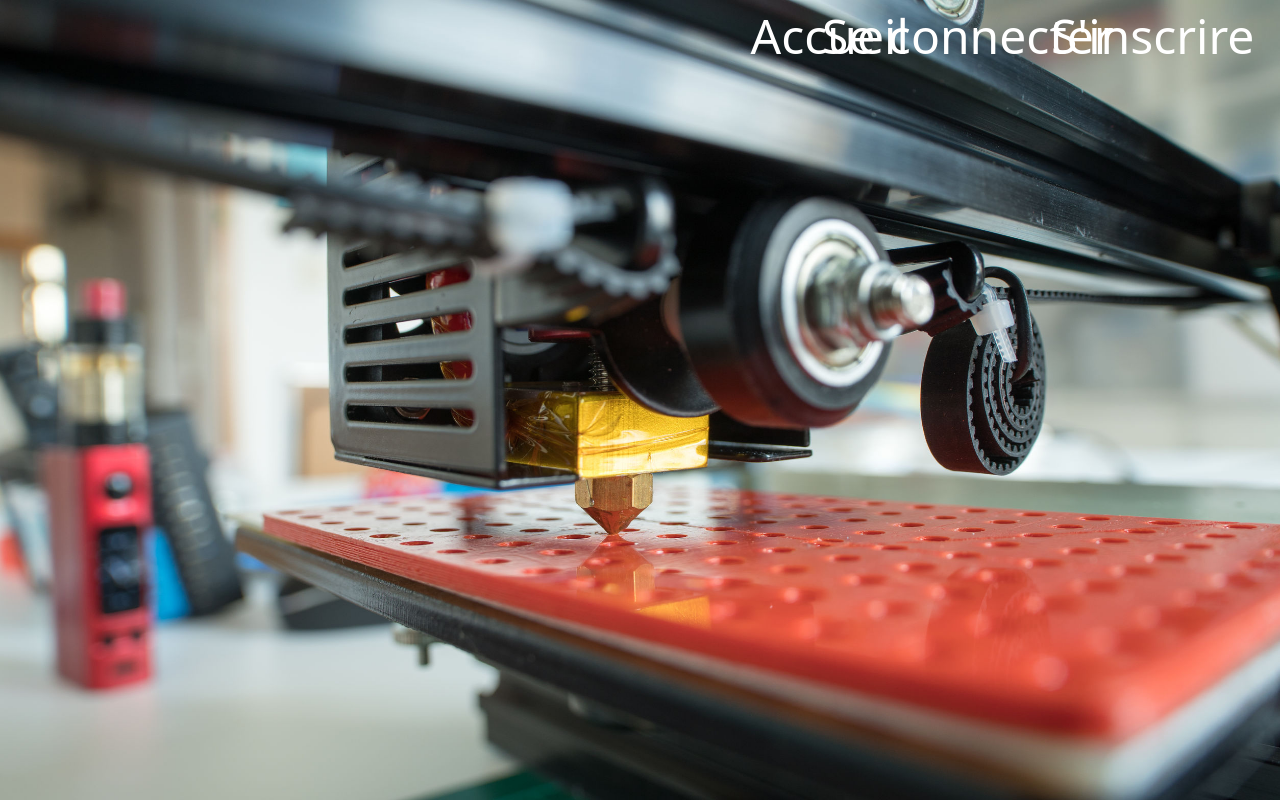
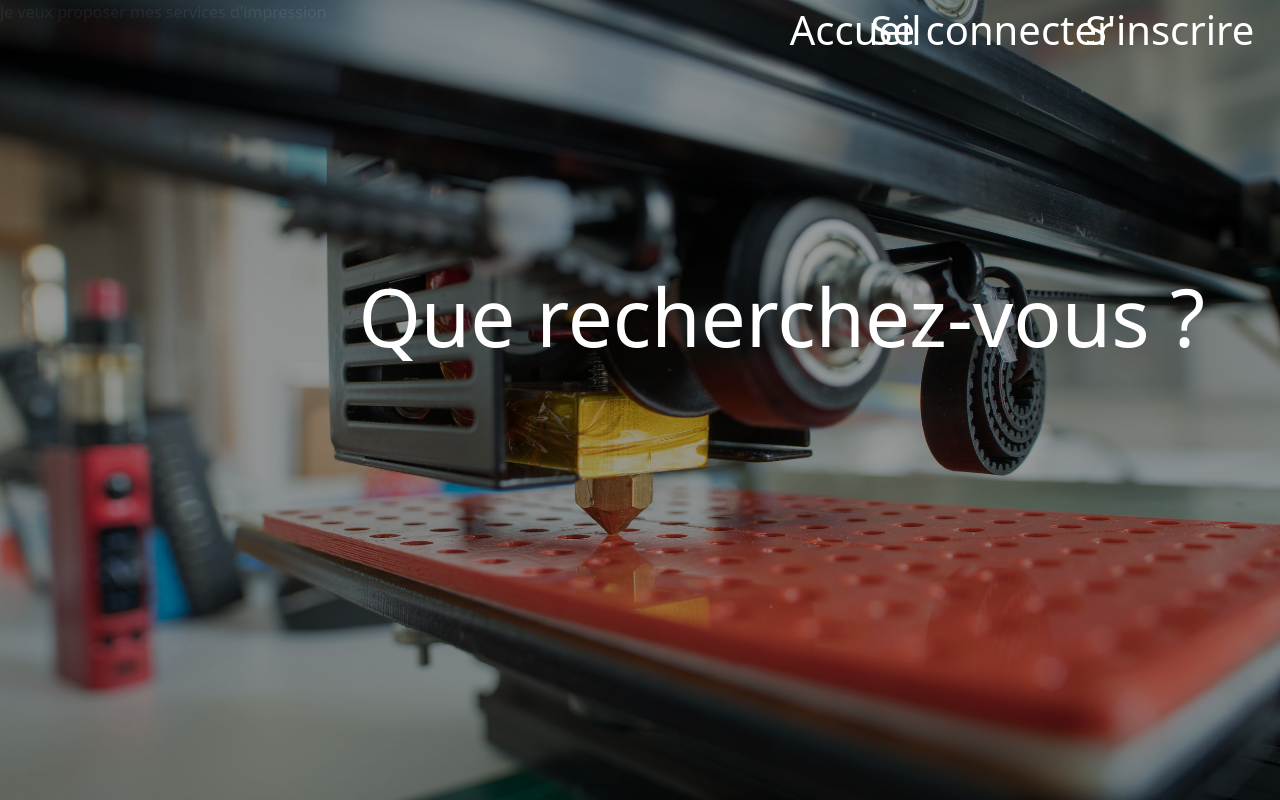
Before and after one commit to Munozmu/3d-hub, a PHP site: page / in a window 1280 px wide. Run offline with PHP 8.4, Linux system fonts and the light colour scheme.

Commit message:
fix index

```diff
--- a/CSS.css
+++ b/CSS.css
@@ -3,13 +3,15 @@
 	width:100%;
 	height: 100%;
 	z-index: 1;
+	opacity:0.6;
+
 }
 
 .accueil {
 	position:fixed;
 	z-index: 2;
-	font-size: 300%;
-	right: 29%;
+	font-size: 250%;
+	right: 28%;
 	color: white;
 }
 
@@ -17,7 +19,7 @@
 .se_connecter {
 	position:fixed;
 	z-index: 2;
-	font-size: 300%;
+	font-size: 250%;
 	right: 13%;
 	color: white;
 
@@ -26,8 +28,24 @@
 .s_inscrire {
 	position:fixed;
 	z-index: 2;
-	font-size: 300%;
+	font-size: 250%;
 	right: 2%;
 	color: white;
 
 }
+
+.titre {
+	position:fixed;
+	z-index: 2;
+	font-size: 500%;
+	top:32%;
+	left: 28%;
+	color: white;
+
+
+
+
+}
+body {
+	background-color: black!important;
+}
--- a/index.html
+++ b/index.html
@@ -19,6 +19,9 @@
     <div class="accueil">Accueil</div>
     <div class="se_connecter">Se connecter</div>
     <div class="s_inscrire">S'inscrire</div>
+    <div class="titre">Que recherchez-vous ?</div>
+    <div class="services">Je veux proposer mes services d'impression</div>
+
 
 
 
```
